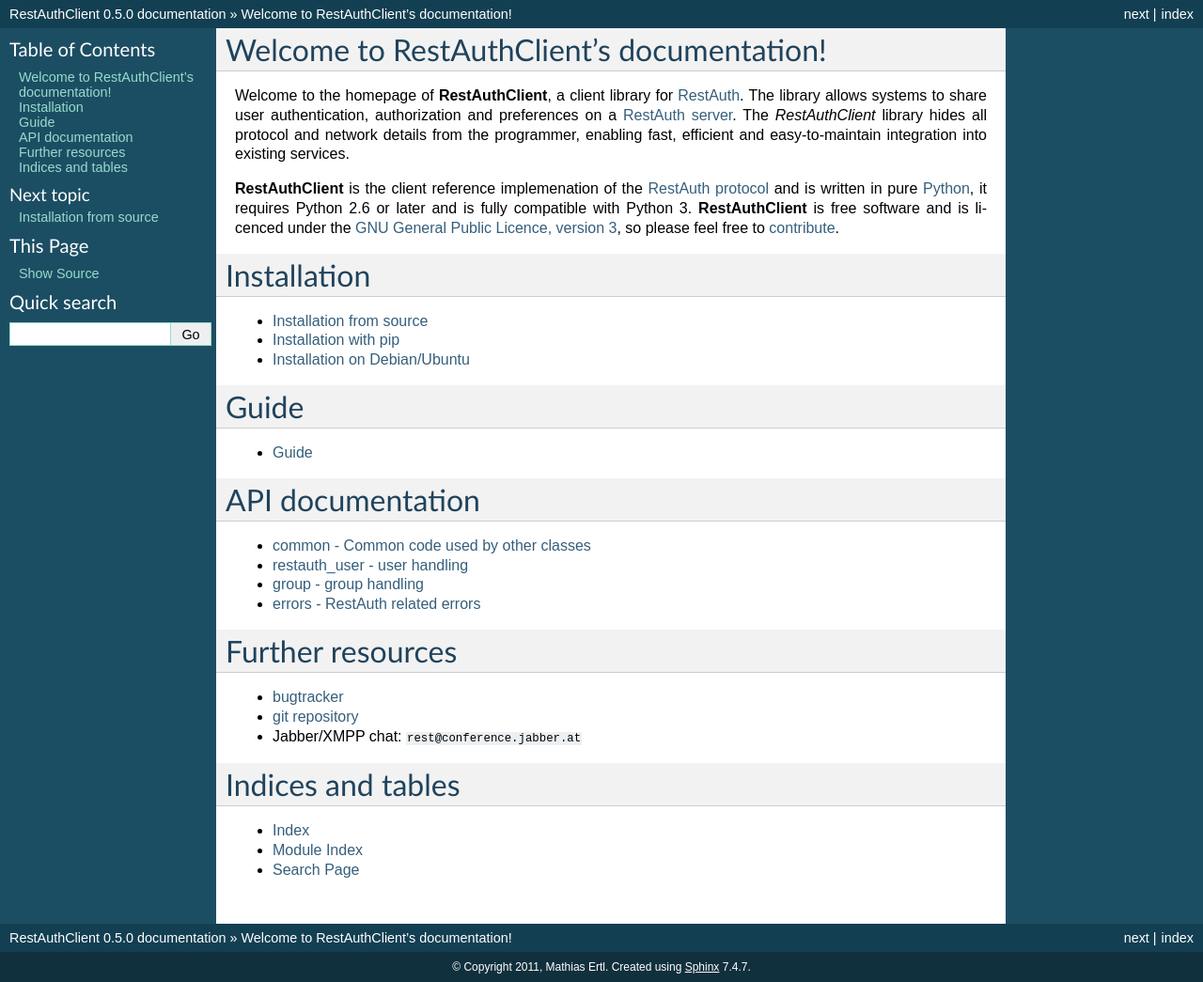
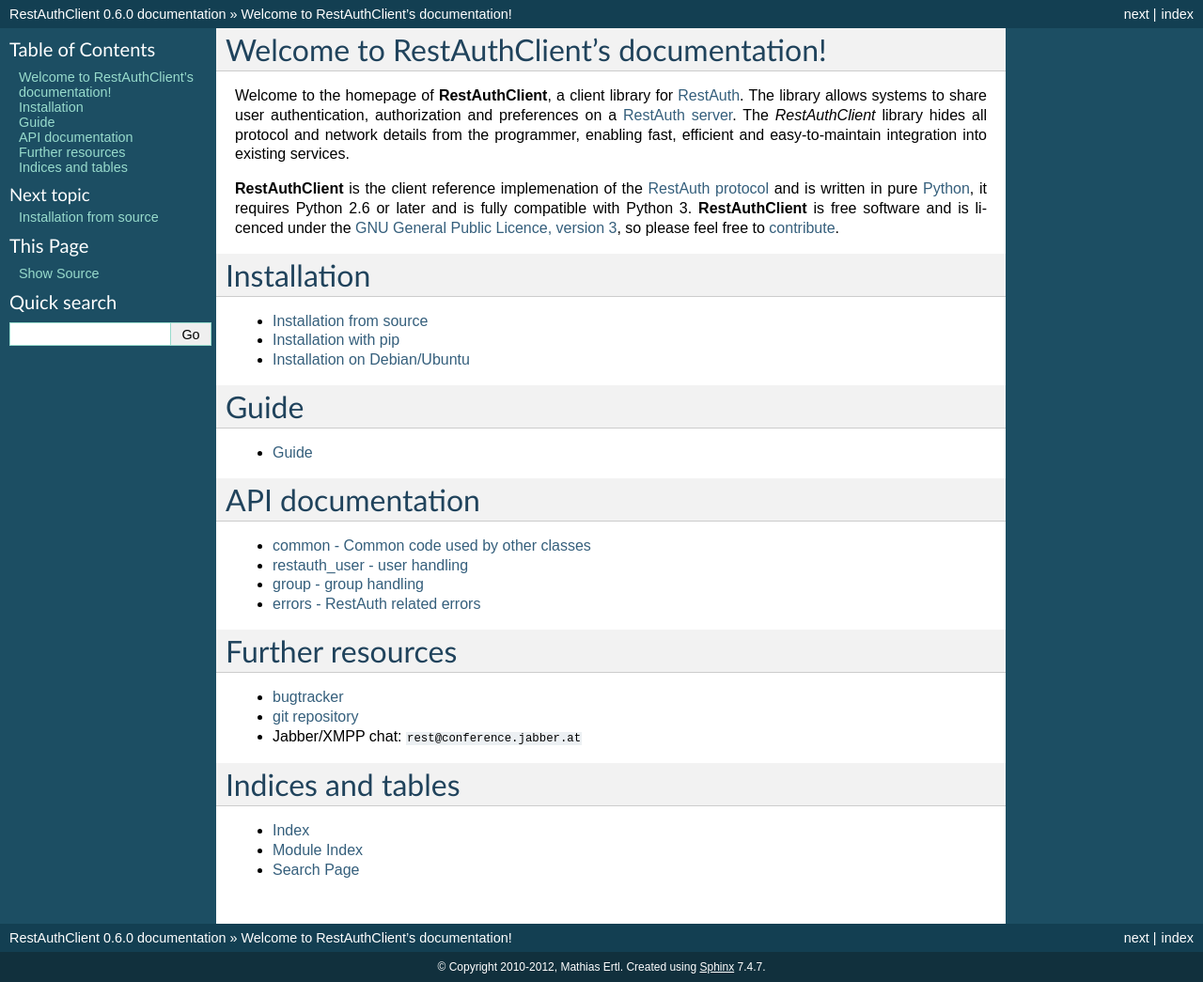
Before and after one commit to RestAuth/RestAuthClient, a Sphinx documentation site: the page built from doc/index.rst, in a window 1280 px wide. Shown: the whole page at 94% size. Built offline with Sphinx 7.4.7, drawn with Linux system fonts in a browser that asks for light colours.

Commit message:
release version 0.6.0

```diff
--- a/doc/conf.py
+++ b/doc/conf.py
@@ -42,16 +42,16 @@
 
 # General information about the project.
 project = u'RestAuthClient'
-copyright = u'2011, Mathias Ertl'
+copyright = u'2010-2012, Mathias Ertl'
 
 # The version info for the project you're documenting, acts as replacement for
 # |version| and |release|, also used in various other places throughout the
 # built documents.
 #
 # The short X.Y version.
-version = '0.5.0'
+version = '0.6.0'
 # The full version, including alpha/beta/rc tags.
-release = '0.5.0'
+release = '0.6.0'
 
 # The language for content autogenerated by Sphinx. Refer to documentation
 # for a list of supported languages.
--- a/setup.py
+++ b/setup.py
@@ -22,7 +22,7 @@
 name = 'RestAuthClient'
 url = 'https://python.restauth.net'
 
-LATEST_RELEASE = '0.5.1'
+LATEST_RELEASE = '0.6.0'
 
 class build_doc( Command ):
 	description = "Build documentation."
```
Also changed, not shown: 1 other file.
